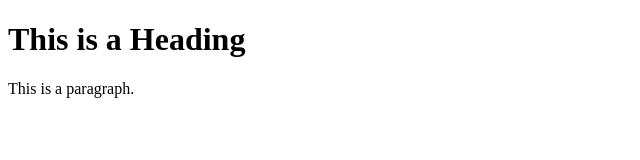
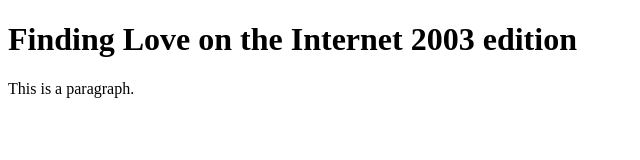
Before and after one commit to Jkemp007/matchmak3r, a plain HTML site: page index.html in a window 1280 px wide. Shown: the whole page, without its empty margins (0-640 px from the left). Drawn offline with Linux system fonts and the light colour scheme.

Commit message:
Update index.html

```diff
--- a/index.html
+++ b/index.html
@@ -1,11 +1,11 @@
 <!DOCTYPE html>
 <html>
   <head>
-    <title>Page Title</title>
+    <title>Match maker</title>
 </head>
 <body>
 
-  <h1>This is a Heading</h1>
+  <h1>Finding Love on the Internet 2003 edition</h1>
   <p>This is a paragraph.</p>
 
 </body>
```
